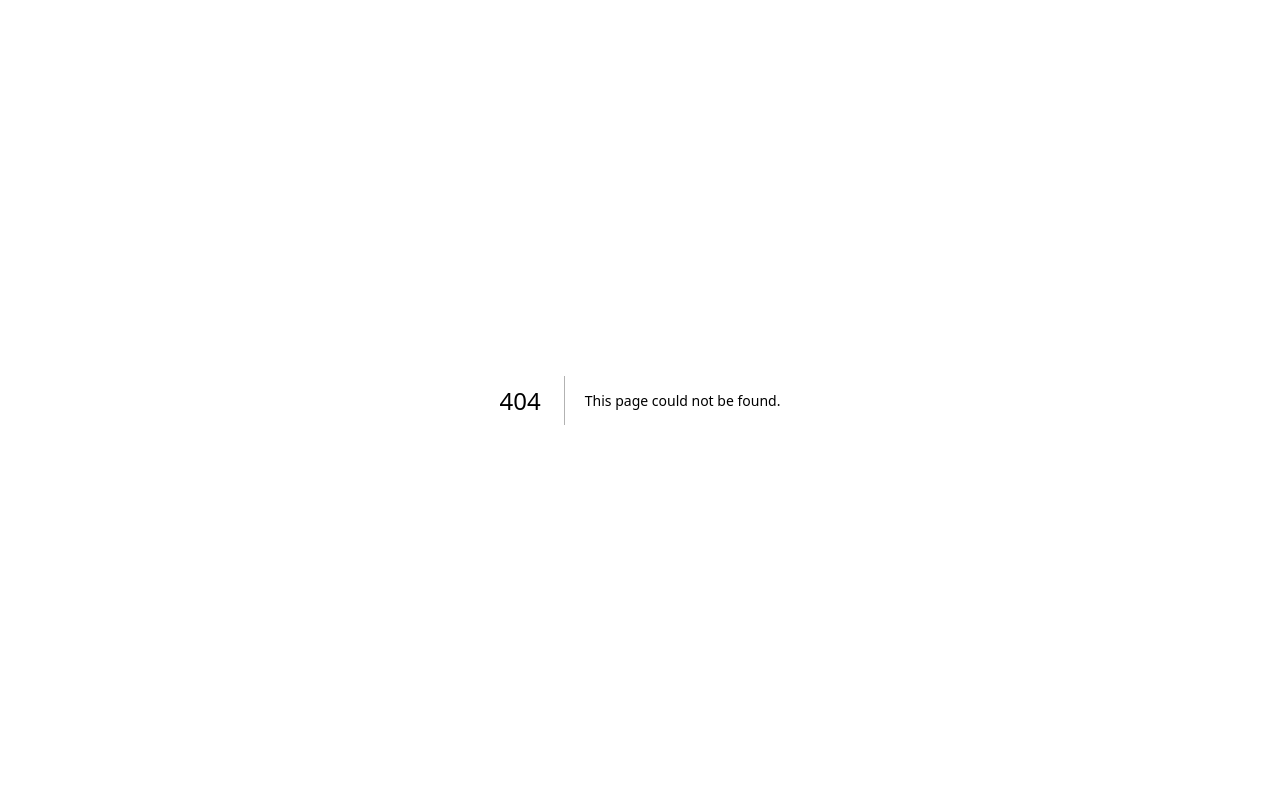
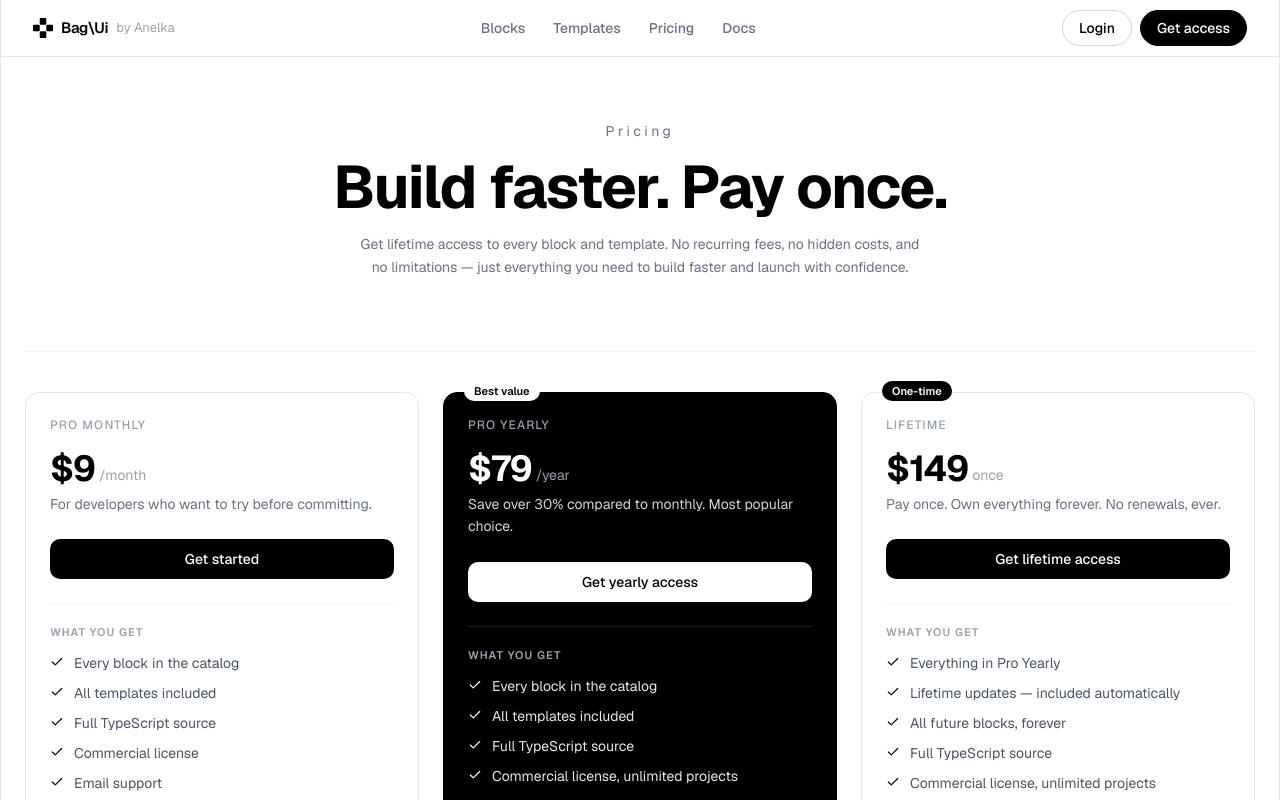
Before and after one commit to anelkabag/bag-ui, a Next.js app: page /pricing in a window 1280 px wide. Before the commit this address had no page. Shown: the top 800 px of the page. Built offline with nearby package versions, Linux system fonts and the light colour scheme.

Commit message:
Creation of the pricing page

```diff
--- /dev/null
+++ b/app/pricing/page.tsx
@@ -0,0 +1,223 @@
+"use client";
+
+import React, { useState } from "react";
+import Link from "next/link";
+import { motion } from "framer-motion";
+import { Check } from "lucide-react";
+import Navbar from "@/components/navbar";
+import { Footer } from "@/components/footer";
+
+const plans = [
+  {
+    id: "monthly",
+    label: "Pro Monthly",
+    badge: null,
+    price: "$9",
+    period: "/month",
+    description: "For developers who want to try before committing.",
+    cta: "Get started",
+    ctaHref: "/access",
+    features: [
+      "Every block in the catalog",
+      "All templates included",
+      "Full TypeScript source",
+      "Commercial license",
+      "Email support",
+    ],
+    highlight: false,
+  },
+  {
+    id: "yearly",
+    label: "Pro Yearly",
+    badge: "Best value",
+    price: "$79",
+    period: "/year",
+    description: "Save over 30% compared to monthly. Most popular choice.",
+    cta: "Get yearly access",
+    ctaHref: "/access",
+    features: [
+      "Every block in the catalog",
+      "All templates included",
+      "Full TypeScript source",
+      "Commercial license, unlimited projects",
+      "Priority support",
+      "All future blocks & templates",
+    ],
+    highlight: true,
+  },
+  {
+    id: "lifetime",
+    label: "Lifetime",
+    badge: "One-time",
+    price: "$149",
+    period: " once",
+    description: "Pay once. Own everything forever. No renewals, ever.",
+    cta: "Get lifetime access",
+    ctaHref: "/access",
+    features: [
+      "Everything in Pro Yearly",
+      "Lifetime updates — included automatically",
+      "All future blocks, forever",
+      "Full TypeScript source",
+      "Commercial license, unlimited projects",
+      "Priority support",
+    ],
+    highlight: false,
+  },
+];
+
+export default function PricingPage() {
+  const [openFaq, setOpenFaq] = useState<number | null>(null);
+
+  return (
+    <div className="min-h-screen bg-white">
+      <Navbar />
+
+      <div className="max-w-7xl mx-auto px-6 pt-10 pb-20 border-x border-gray-200">
+        {/* Header */}
+          <motion.div
+              initial={{ opacity: 0, y: 8 }}
+              animate={{ opacity: 1, y: 0 }}
+              transition={{ duration: 0.3 }}
+              className="mb-18 text-center m-6"
+          >
+              <p className="text-sm tracking-[0.25em] text-gray-500 mb-4">
+                  Pricing
+              </p>
+
+              <h1 className="text-6xl font-bold tracking-tight text-black mb-4">
+                  Build faster. Pay once.
+              </h1>
+
+              <p className="text-gray-500 text-sm max-w-xl leading-relaxed mx-auto">
+                  Get lifetime access to every block and template. No recurring fees,
+                  no hidden costs, and no limitations — just everything you need to build
+                  faster and launch with confidence.
+              </p>
+          </motion.div>
+
+        <div className="border-t border-gray-100 mb-10" />
+
+        {/* Plans grid */}
+        <div className="grid grid-cols-1 md:grid-cols-3 gap-6 mb-10">
+          {plans.map((plan, i) => (
+            <motion.div
+              key={plan.id}
+              initial={{ opacity: 0, y: 12 }}
+              animate={{ opacity: 1, y: 0 }}
+              transition={{ duration: 0.3, delay: i * 0.08 }}
+              className={`relative flex flex-col rounded-xl border p-6 ${
+                plan.highlight
+                  ? "border-black bg-black text-white"
+                  : "border-gray-200 bg-white text-black"
+              }`}
+            >
+              {/* Badge */}
+              {plan.badge && (
+                <span
+                  className={`absolute -top-3 left-5 text-[11px] font-semibold px-2.5 py-0.5 rounded-full ${
+                    plan.highlight
+                      ? "bg-white text-black"
+                      : "bg-black text-white"
+                  }`}
+                >
+                  {plan.badge}
+                </span>
+              )}
+
+              {/* Label */}
+              <p
+                className={`text-xs uppercase tracking-widest font-medium mb-4 ${
+                  plan.highlight ? "text-gray-400" : "text-gray-400"
+                }`}
+              >
+                {plan.label}
+              </p>
+
+              {/* Price */}
+              <div className="flex items-end gap-1 mb-1">
+                <span className="text-4xl font-bold tracking-tight">
+                  {plan.price}
+                </span>
+                <span
+                  className={`text-sm mb-1 ${
+                    plan.highlight ? "text-gray-400" : "text-gray-400"
+                  }`}
+                >
+                  {plan.period}
+                </span>
+              </div>
+
+              <p
+                className={`text-sm mb-6 leading-relaxed ${
+                  plan.highlight ? "text-gray-300" : "text-gray-500"
+                }`}
+              >
+                {plan.description}
+              </p>
+
+              {/* CTA */}
+              <Link
+                href={plan.ctaHref}
+                className={`w-full text-center text-sm font-medium py-2.5 rounded-lg transition-all mb-6 ${
+                  plan.highlight
+                    ? "bg-white text-black hover:bg-gray-100"
+                    : "bg-black text-white hover:bg-gray-800"
+                }`}
+              >
+                {plan.cta}
+              </Link>
+
+              {/* Divider */}
+              <div
+                className={`border-t mb-5 ${
+                  plan.highlight ? "border-white/10" : "border-gray-100"
+                }`}
+              />
+
+              {/* Features */}
+              <p
+                className={`text-[11px] uppercase tracking-widest font-semibold mb-3 ${
+                  plan.highlight ? "text-gray-400" : "text-gray-400"
+                }`}
+              >
+                What you get
+              </p>
+              <ul className="space-y-2.5 flex-1">
+                {plan.features.map((f) => (
+                  <li key={f} className="flex items-start gap-2.5">
+                    <Check
+                      size={14}
+                      className={`mt-0.5 shrink-0 ${
+                        plan.highlight ? "text-white" : "text-black"
+                      }`}
+                    />
+                    <span
+                      className={`text-sm ${
+                        plan.highlight ? "text-gray-200" : "text-gray-600"
+                      }`}
+                    >
+                      {f}
+                    </span>
+                  </li>
+                ))}
+              </ul>
+            </motion.div>
+          ))}
+        </div>
+          <p className="text-xs text-gray-400 text-center mb-16">
+              Digital products are non-refundable. Have a question before purchasing?{" "}
+              <a
+                  href="mailto:anelka.bag@gmail.com"
+                  className="underline underline-offset-2 text-gray-500 hover:text-black transition-colors"
+              >
+                  Reach out
+              </a>{" "}
+              or try the free blocks first.
+          </p>
+      </div>
+
+      <Footer />
+    </div>
+  );
+}
```
